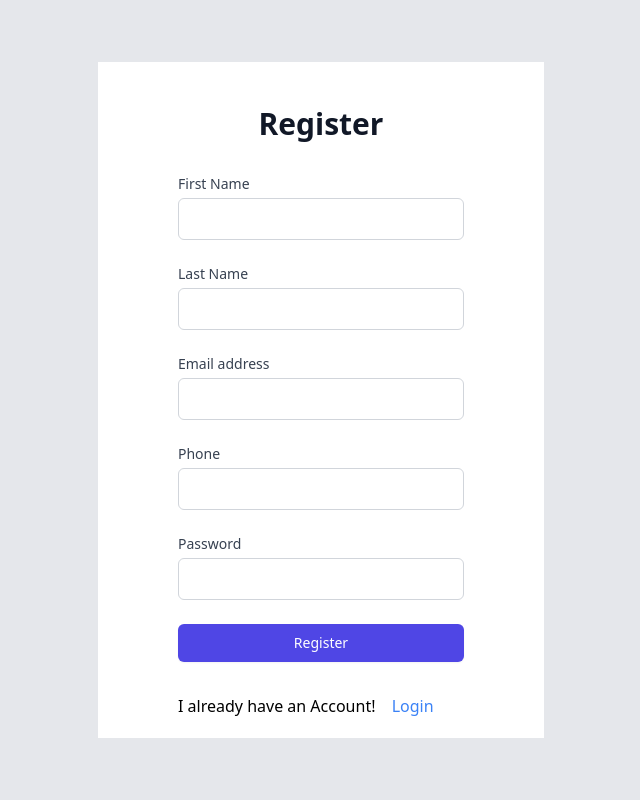
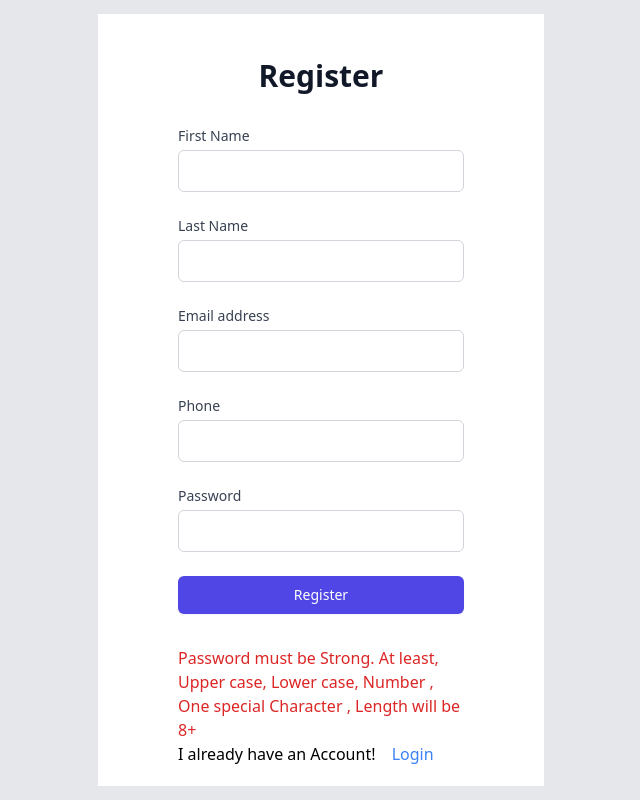
Before and after one commit to MdAtif19/Task-MVN, a React (Vite) app in the folder client/: page /register in a window 1280 px wide. Shown: the whole page, without its empty margins (319-959 px from the left). Built offline with nearby package versions, Linux system fonts and the light colour scheme; no server answers.

Commit message:
Route setup - vercel deploy solve

```diff
--- a/client/src/App.jsx
+++ b/client/src/App.jsx
@@ -24,13 +24,16 @@ const App = () => {
             path="/register"
             element={user ? <Dashboard /> : <Register />}
           />
-          <Route path="/login" element={user ? <Login /> : <Login />} />
+          <Route path="/login" element={user ? <Dashboard /> : <Login />} />
           <Route path="*" element={<Navigate to="/" />} />
 
           <Route path="/all-tasks" element={<AllTasks />} />
-          <Route path="/completed" element={<Completed />} />
-          <Route path="/incomplete" element={<Incomplete />} />
-          <Route path="/profile" element={<Profile />} />
+          <Route path="/completed" element={user ? <Completed /> : <Login />} />
+          <Route
+            path="/incomplete"
+            element={user ? <Incomplete /> : <Login />}
+          />
+          <Route path="/profile" element={user ? <Profile /> : <Login />} />
         </Routes>
       </TaskContextProvider>
     </>
--- a/client/src/pages/Completed.jsx
+++ b/client/src/pages/Completed.jsx
@@ -12,7 +12,7 @@ const Completed = () => {
 
   // Filter tasks based on user's _id
   const filteredTasks = tasks.filter(
-    (task) => task.userId === user._id && task.status === "complete"
+    (task) => task.userId === user?._id && task.status === "complete"
   );
 
   return (
--- a/client/src/pages/Incomplete.jsx
+++ b/client/src/pages/Incomplete.jsx
@@ -12,7 +12,7 @@ const Incomplete = () => {
 
   // Filter tasks based on user's _id
   const filteredTasks = tasks.filter(
-    (task) => task.userId === user._id && task.status === "incomplete"
+    (task) => task.userId === user?._id && task.status === "incomplete"
   );
   return (
     <>
--- a/client/src/pages/Register.jsx
+++ b/client/src/pages/Register.jsx
@@ -153,16 +153,25 @@ const Register = () => {
           </div>
         </form>
 
-        <div className="mt-4">
-          {registerError && (
+        <div className="">
+          {/* {registerError && (
             <p className="text-red-500 mt-2">{registerError?.message}</p>
-          )}
-          <span>
-            I already have an Account!{" "}
-            <span className="text-blue-500 ml-3">
-              {!registerError && <Link to="/login">Login</Link>}
-            </span>{" "}
-          </span>
+          )} */}
+
+          <div>
+            <span className="text-red-600 ">
+              Password must be Strong. At least, Upper case, Lower case, Number
+              , One special Character , Length will be 8+
+            </span>
+          </div>
+          <div>
+            <span className="">
+              I already have an Account!{" "}
+              <span className="text-blue-500 ml-3">
+                {!registerError && <Link to="/login">Login</Link>}
+              </span>{" "}
+            </span>
+          </div>
         </div>
       </div>
     </div>
```
